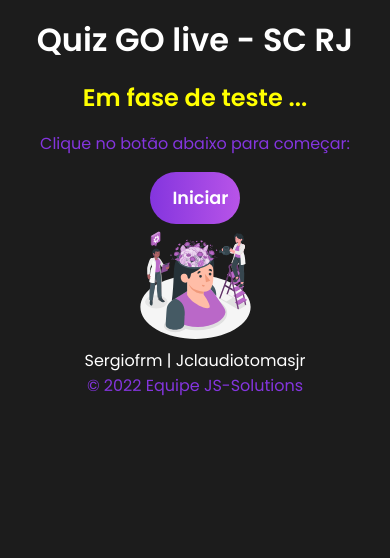
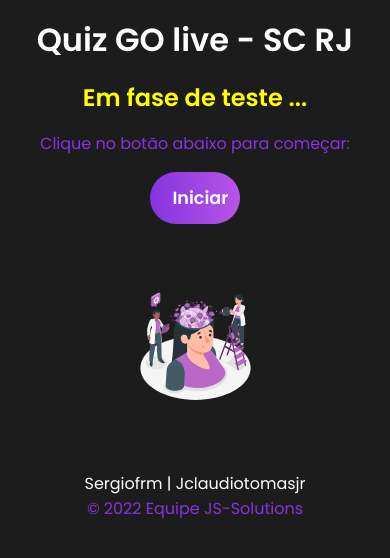
Before and after one commit to Sergiofrm/app_quiz_react, a React (Vite) app: page / in a window 390 px wide. Shown: the top 558 px of the page. Built offline with nearby package versions, Linux system fonts and the light colour scheme; a web font is replaced by a local one.

Commit message:
Ajuste Wellcome - Reponse parte 2

```diff
--- a/src/components/Welcome.css
+++ b/src/components/Welcome.css
@@ -27,8 +27,10 @@
 }
 
 @media (max-width: 850px) {
-  * {
-    width: 100%;
+  .welcome {
+    max-width: 500px;
+    padding: 0px;
+    margin: 0px;
   }
 
   button {
@@ -37,9 +39,9 @@
     margin: auto;
   }
 
-  image {
-    height: 500px;
-    margin-top: 25px;
-    margin-bottom: 50px;
+  img {
+    width: 100%;
+    height: 240px;
+    object-fit: scale-down;
   }
 }
```
